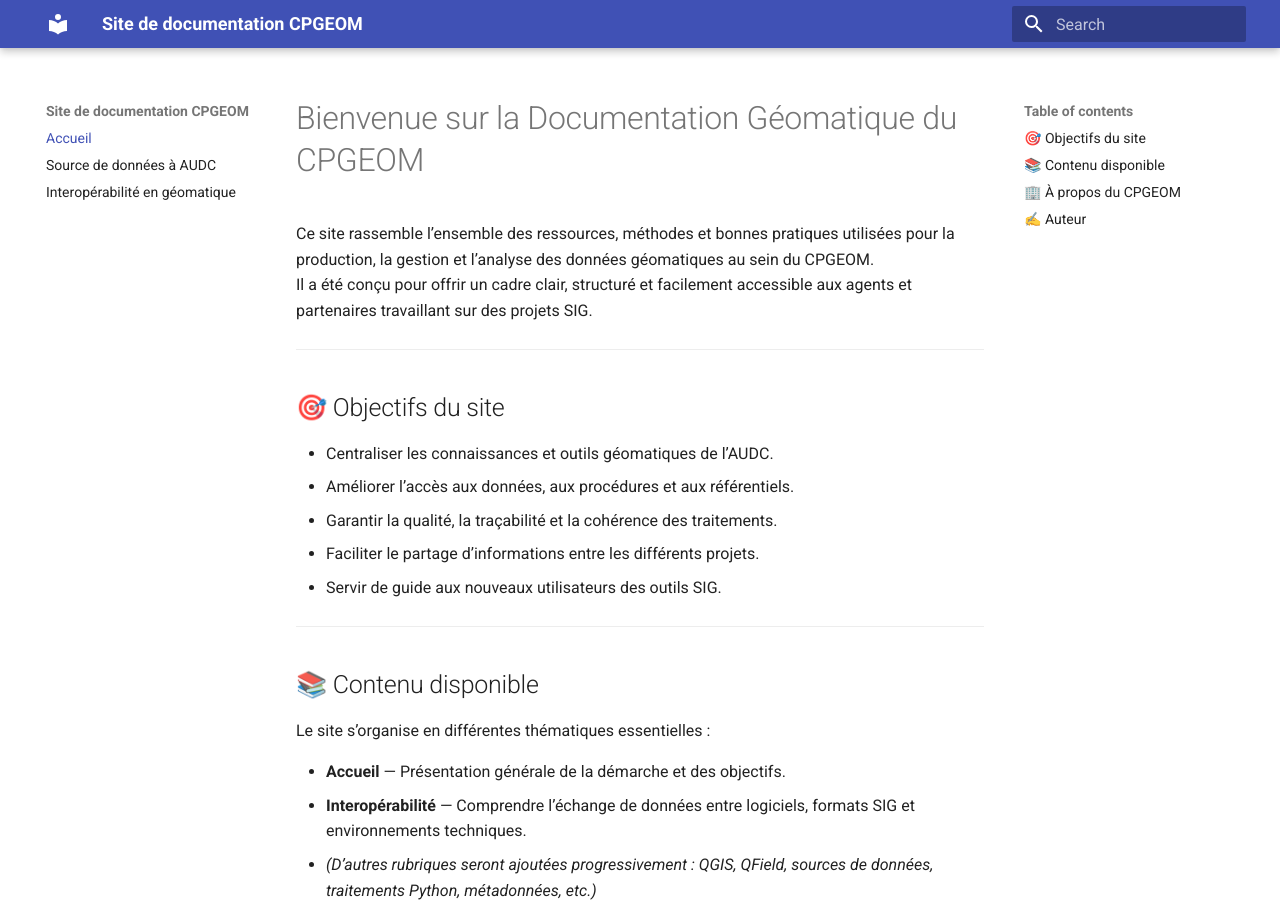
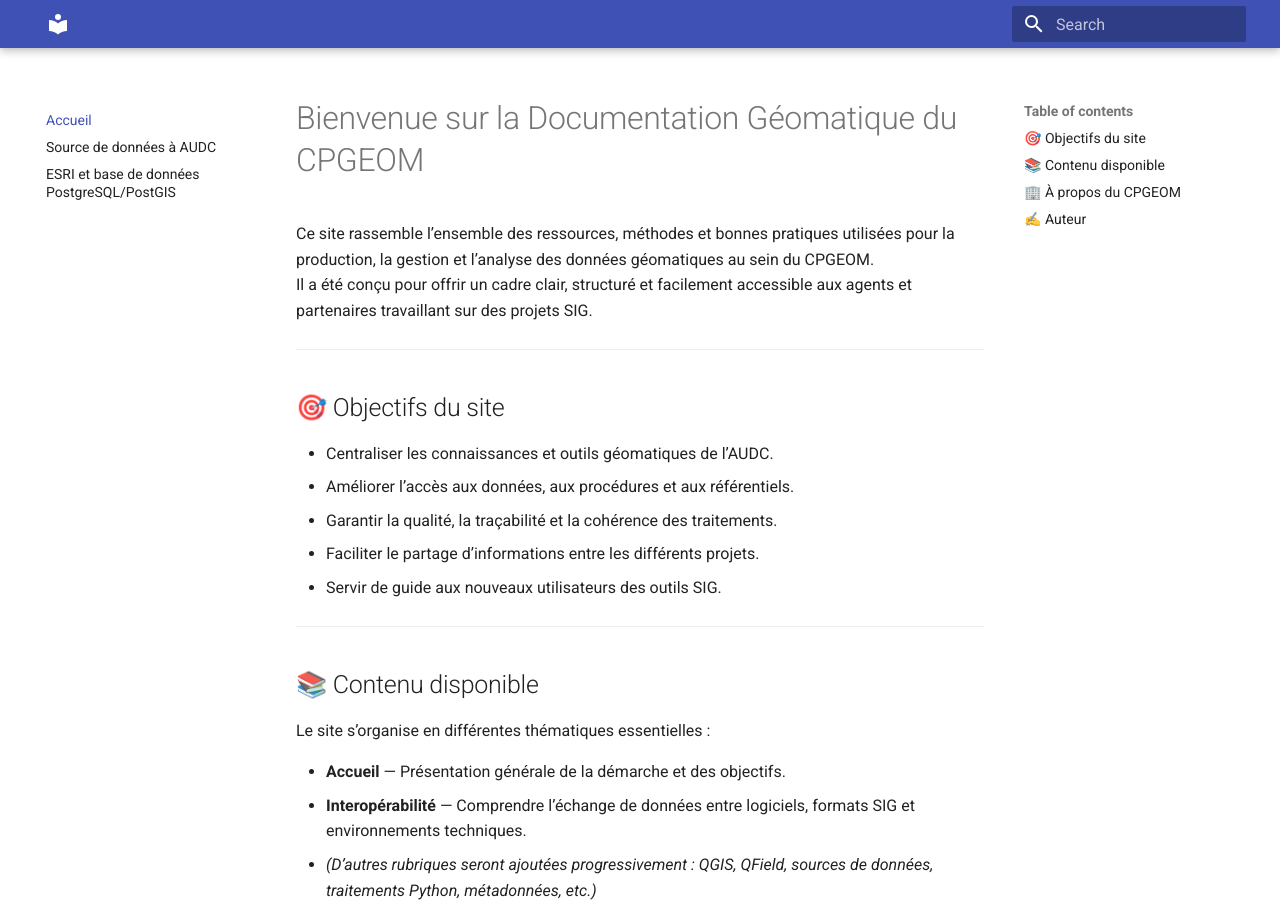
Before and after one commit to abdou123-guene/Site_de_documentation_geomatique, an MkDocs documentation site: the page built from docs/index.md, in a window 1280 px wide and 900 px high. Built offline with MkDocs 1.6.1 and Material for MkDocs 9.7.7, drawn with Linux system fonts in a browser that asks for light colours.

Commit message:
Update mkdocs.yml

```diff
--- a/mkdocs.yml
+++ b/mkdocs.yml
@@ -1,4 +1,4 @@
-site_name: Site de documentation CPGEOM
+risite_name: Site de documentation CPGEOM
 
 theme:
   name: material
@@ -7,4 +7,4 @@ nav:
 
   - Accueil: index.md
   - Source de données à AUDC: Readme.md
-  - Interopérabilité en géomatique: Interoperabilite.md
+  - ESRI et base de données PostgreSQL/PostGIS: esri.md
```
